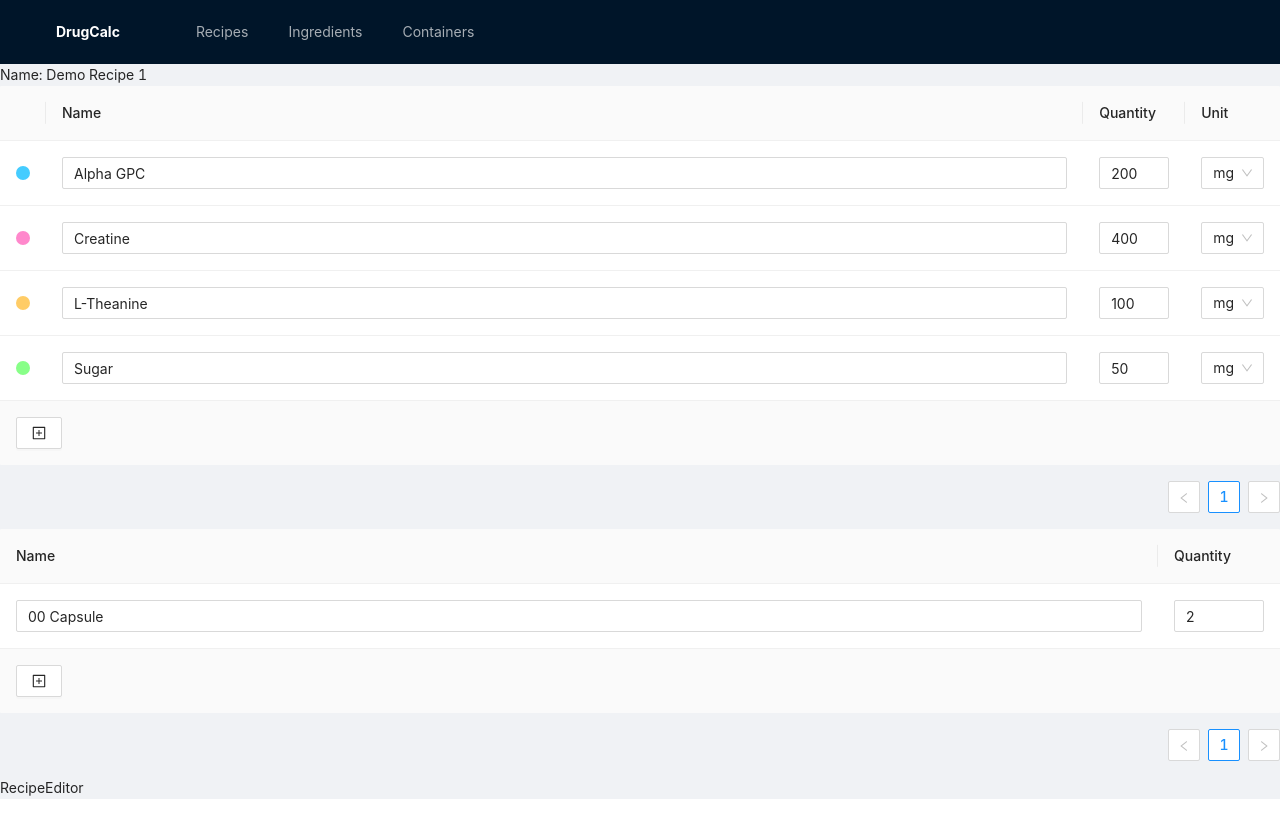
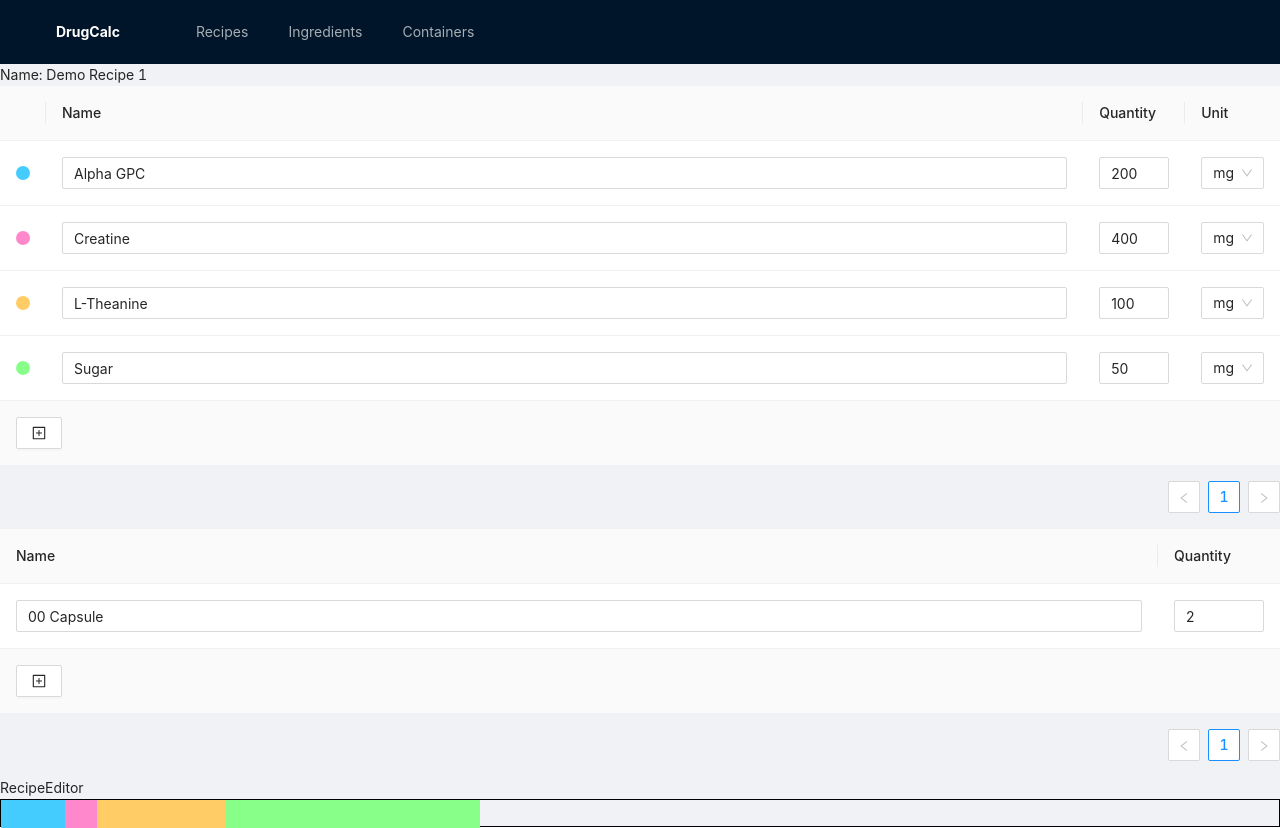
Before and after one commit to bismuthsoft/drugcalc, a React (Vite) app: page /recipes/1 in a window 1280 px wide. Before the commit the page ends 800 px from the top, so only its background shows below. Built offline with nearby package versions, Linux system fonts and the light colour scheme.

Commit message:
put fill bar into recipe editor

```diff
--- a/src/routes/RecipeEditor.tsx
+++ b/src/routes/RecipeEditor.tsx
@@ -5,6 +5,7 @@ import { useLoaderData } from 'react-router-dom';
 import { Table, AutoComplete, InputNumber, Button } from 'antd';
 import { PlusSquareOutlined } from '@ant-design/icons';
 import UnitSelector from '../UnitSelector';
+import FillBar from '../FillBar';
 
 type SetRecipe = Dispatch<SetStateAction<Recipe>>;
 
@@ -12,21 +13,22 @@ const colors = [
     '#4cf', '#f8c', '#fc6', "#8f8"
 ];
 
-type Recipe = {
+export type Recipe = {
     name: string,
     ingredients: Ingredient[],
     containers: Container[],
 }
 
-type Ingredient = {
+export type Ingredient = {
     name: string,
     id: number,
     quantity: number,
     unit: string,
 };
 
-type Container = {
+export type Container = {
     name: string,
+    id: number,
     quantity: number,
 }
 
@@ -35,11 +37,11 @@ type Props = {
 }
 
 const RecipeEditor: React.FC<Props> = ({readOnly}) => {
-    const {recipe: recipe_data, recipeList, containerList}: {recipe: Recipe, recipeList: any[], containerList: any[]} = useLoaderData() as any;
+    const {recipe: recipe_data, ingredients, containers}: {recipe: Recipe, ingredients: any[], containers: any[]} = useLoaderData() as any;
     const [ recipe, setRecipe ] = useState(recipe_data);
 
-    const allIngredients = recipeList.map(({name}: any) => ({value: name}));
-    const allContainers = containerList.map(({name}: any) => ({value: name}));
+    const allIngredients = ingredients.map(({name}: any) => ({value: name}));
+    const allContainers = containers.map(({name}: any) => ({value: name}));
 
     const ingredientsColumns = [
         {
@@ -101,6 +103,19 @@ const RecipeEditor: React.FC<Props> = ({readOnly}) => {
         },
     ];
 
+    const totalCapacity = recipe.containers.reduce((acc, {id, quantity}) =>
+        acc + quantity * containers.find((x: Container) => x.id === id).capacity
+    , 0);
+
+    const fills = recipe.ingredients.map(({id, quantity}: Ingredient) => {
+        const density = ingredients.find((x: Ingredient) => x.id == id).density;
+        const weight = quantity;
+        const volume = density / weight;
+        return volume / totalCapacity;
+    });
+
+    const totalFill = fills.reduce((acc, amount) => acc + amount, 0);
+
     return (
         <>
             <div>Name: {recipe.name}</div>
@@ -119,6 +134,7 @@ const RecipeEditor: React.FC<Props> = ({readOnly}) => {
                    }
             />
             <div>RecipeEditor</div>
+            <FillBar {...{fills, totalFill, colors}} />
         </>
     );
 }
@@ -158,7 +174,6 @@ const ContainersFooter: React.FC<FooterProps> = ({recipe, setRecipe}) => {
                         name: 'Empty Thing',
                         id: Math.random(),
                         quantity: 1,
-                        unit: 'mg',
                     }
                 ]
             })}
@@ -172,8 +187,8 @@ export async function loader() {
     const containers = await fetch("/api/containers.json");
     return {
         recipe: await recipe.json(),
-        recipeList: await ingredients.json(),
-        containerList: await containers.json()
+        ingredients: await ingredients.json(),
+        containers: await containers.json()
     };
 }
 
```
